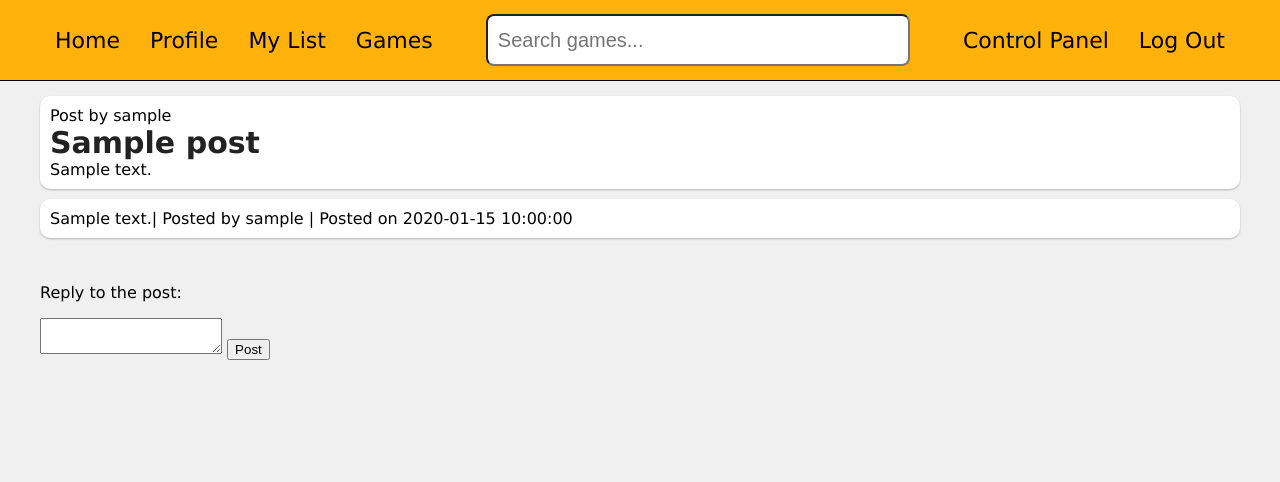
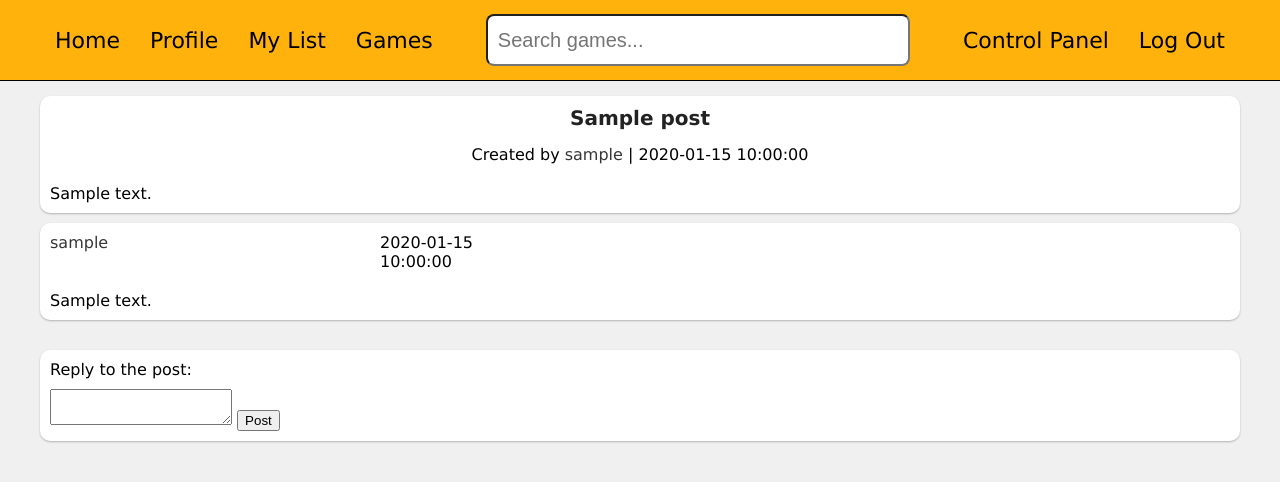
Before and after one commit to Wirebin/game-review-site, a Flask app: template templates/games/post_page.html in a window 1280 px wide. Shown: the top 482 px of the page. Run offline with Flask 3, Linux system fonts and the light colour scheme; the visitor is signed in with stand-in values (Sample User, id 1); the template is opened without the code that fills it: most values are stand-ins (such as "Sample title", 1, 10 or a date in 2020).

Commit message:
Change the styling of the website

```diff
--- a/static/main.css
+++ b/static/main.css
@@ -182,6 +207,10 @@ body {
 	align-items: center;
 }
 
+.text-center {
+	text-align: center;
+}
+
 .preview {
 	flex: 1;
 }
@@ -206,6 +235,10 @@ body {
 	padding-left: 10px;
 	padding-right: 26px;
 	margin-bottom: 14px;
+}
+
+.text-wrap {
+	overflow-wrap: anywhere;
 }
 
 .left-nav ul {
@@ -321,9 +361,27 @@ body {
 .fs-14 {
 	font-size: 14px;
 }
-
+.fs-20 {
+	font-size: 20px;
+}
 .fs-30 {
 	font-size: 30px;
+}
+
+.content-selector {
+	display: grid;
+	justify-content: space-between;
+	align-items: center;
+	overflow-wrap: break-word;
+	grid-template-columns: 700px 450px;
+	align-items: center;
+	margin-bottom: 10px;
+	box-shadow: 0 0 2px black;
+	border-radius: 10px;
+	padding: 5px 10px;
+}
+.content-selector:hover {
+	background-color: #e0e0e0;
 }
 
 .dark-text {
@@ -343,6 +405,9 @@ body {
 }
 .mt-15 {
 	margin-top: 15px;
+}
+.mt-30 {
+	margin-top: 30px;
 }
 
 .mb-5 {
@@ -354,9 +419,15 @@ body {
 .mb-15 {
 	margin-bottom: 15px;
 }
+.mb-20 {
+	margin-bottom: 20px;
+}
 
 .mr-10 {
 	margin-right: 10px;
+}
+.mt-20 {
+	margin-top: 20px;
 }
 
 .add-to-list {
@@ -395,9 +466,32 @@ body {
 	font-size: 5px;
 }
 
+.content-info {
+	display: flex;
+	flex-direction: column;
+	align-items: end;
+}
+
+.game-info-logged{
+	display: grid;
+	grid-template-columns: 180px 160px 200px;
+}
 .game-info {
 	display: grid;
-	grid-template-columns: 180px 160px 200px;
+	grid-template-columns: 180px 200px;
+}
+
+.reply-info {
+	display: grid;
+	grid-template-columns: 200px 160px;
+}
+.reply-info-logged {
+	display: grid;
+	grid-template-columns: 330px 160px 600px;;
+}
+
+.text-lines {
+	white-space: pre-line;
 }
 
 .game a {
--- a/templates/games/game_browse.html
+++ b/templates/games/game_browse.html
@@ -12,7 +12,6 @@
                 {% for game in games %}
                     <a class="small-link" href="games/{{ game.name }}">
                         <div class="game">
-                            <!--<img src="/static/images/image-placeholder.jpg">-->
                             <span>{{ game.name }}</span>
                             <div class="{{ 'game-info-logged' if session.get('user_id') else 'game-info' }}">
                                 <div class="avg-score">
--- a/templates/games/game_page.html
+++ b/templates/games/game_page.html
@@ -95,7 +95,7 @@
                     </div>
                 </div>
 
-                <div class="vertical-flex">
+                <div class="vertical-flex game-info-wrap">
                     <div class="text-area content mb-10">
                         <h3>Description:</h3>
                         {{ game.description }}
--- a/templates/games/post_page.html
+++ b/templates/games/post_page.html
@@ -1,31 +1,31 @@
 {% extends "layout.html" %}
 
 {% block content %}
-    <div class="content">
-        <p>Post by {{ post.username }}</p>
-        <span class="dark-text fs-30 text-wrap">{{ post.title }}</span>
-        <p>{{ post.content }}</p>
+    <div class="content text-wrap">
+        <div class="dark-text fs-20 text-center mb-15">{{ post.title }}</div>
+        <div class="text-center mb-20">Created by
+            <a class="standard-link" href="{{ url_for('profile', username=post.username) }}">{{ post.username }}</a>
+            | {{ post.created_at }}
+        </div>
+        <div class="">{{ post.content }}</div>
     </div>
 
     <div>
         {% if replies %}
             {% for reply in replies %}
-                <div class="content mt-10 mb-10 text-wrap">
-                    <p>
-                    {{ reply.content }}| Posted by {{ reply.username }} |
-                    Posted on {{ reply.created_at }}
-                    </p>
+                <div class="content mt-10 text-wrap">
+                    <div class="reply-info-logged mb-20"><a class="standard-link" href="{{ url_for('profile', username=reply.username) }}">{{ reply.username }}</a> {{ reply.created_at }}</div>
+                    <div class="text-lines">{{ reply.content }}</div>
                 </div>
             {% endfor %}
         {% endif %}
     </div>
 
     {% if session.get("user_id") %}
-        <div>
-            <br>
+        <div class="content mt-30">
             <form action="{{ url_for('post_page', game_name=game.name, post_id=post.id) }}" method="POST">
-                <p>Reply to the post:</p>
-                <textarea name="content"></textarea>
+                <p class="mb-10">Reply to the post:</p>
+                <textarea class="" name="content"></textarea>
                 <input type="hidden" name="csfr-token" value="{{ session.get('csfr-token') }}">
                 <input type="submit" value="Post">
             </form>
```
Also changed, not shown: other parts of static/main.css (+40 -4 lines), templates/games/game_posts.html (+9 -7 lines), templates/games/game_reviews.html (+9 -6 lines), templates/games/review_page.html (+18 -4 lines), templates/search_result.html (+17 -4 lines).
